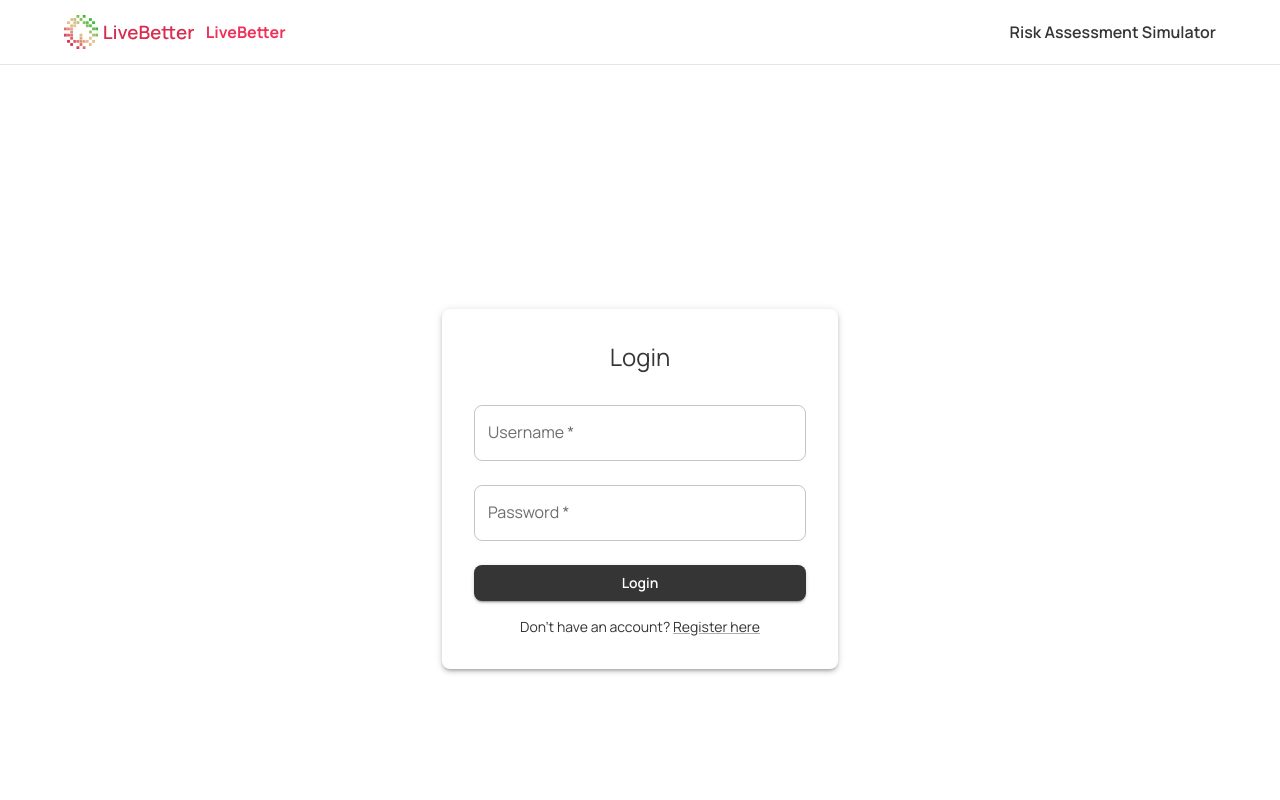
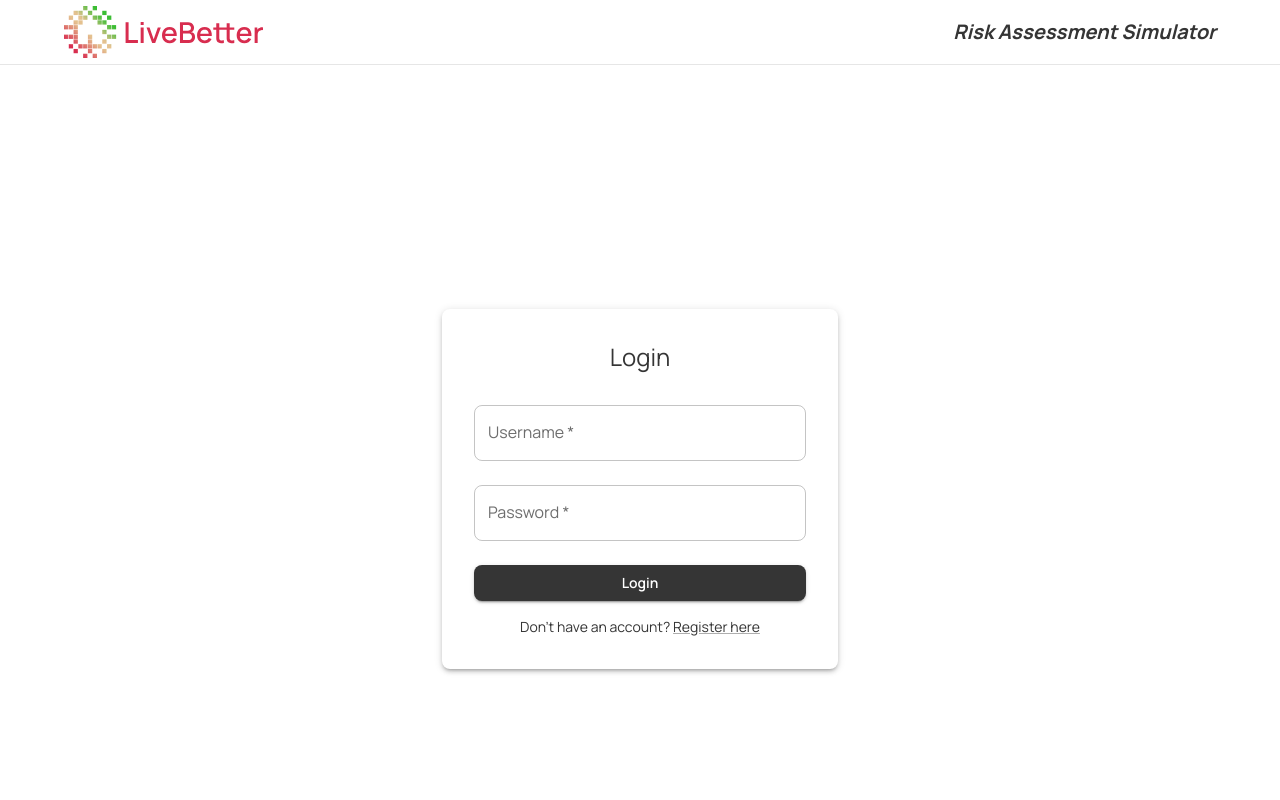
Before and after one commit to LiveBetter-project/retrofin-frontend, a React (Create React App) app in the folder s342-front/: page /login in a window 1280 px wide. Shown: the top 800 px of the page. Built offline with nearby package versions, Linux system fonts and the light colour scheme.

Commit message:
size changes

```diff
--- a/s342-front/src/components/layout/Header.js
+++ b/s342-front/src/components/layout/Header.js
@@ -24,21 +24,23 @@ const Header = () => {
           <Box
             component={RouterLink}
             to="/"
-            sx={{ display: "flex", alignItems: "center", gap: 1.5 }}
+            sx={{ display: "flex", alignItems: "center", gap: 0 }}
           >
-            <Logo height={34} />
-            <Typography
-              sx={{ fontWeight: 700, color: "secondary.main", lineHeight: 1 }}
-            >
-              LiveBetter
-            </Typography>
+            <Logo height={52} />
           </Box>
 
           <Box sx={{ flex: 1 }} />
 
-          <Typography sx={{ fontWeight: 600, color: "text.primary" }}>
+          <Typography
+            sx={{
+                fontWeight: 800,
+                fontStyle: "italic",
+                fontSize: 20,
+                color: "text.primary",
+            }}
+            >
             Risk Assessment Simulator
-          </Typography>
+            </Typography>
         </Container>
       </Toolbar>
     </AppBar>
```
